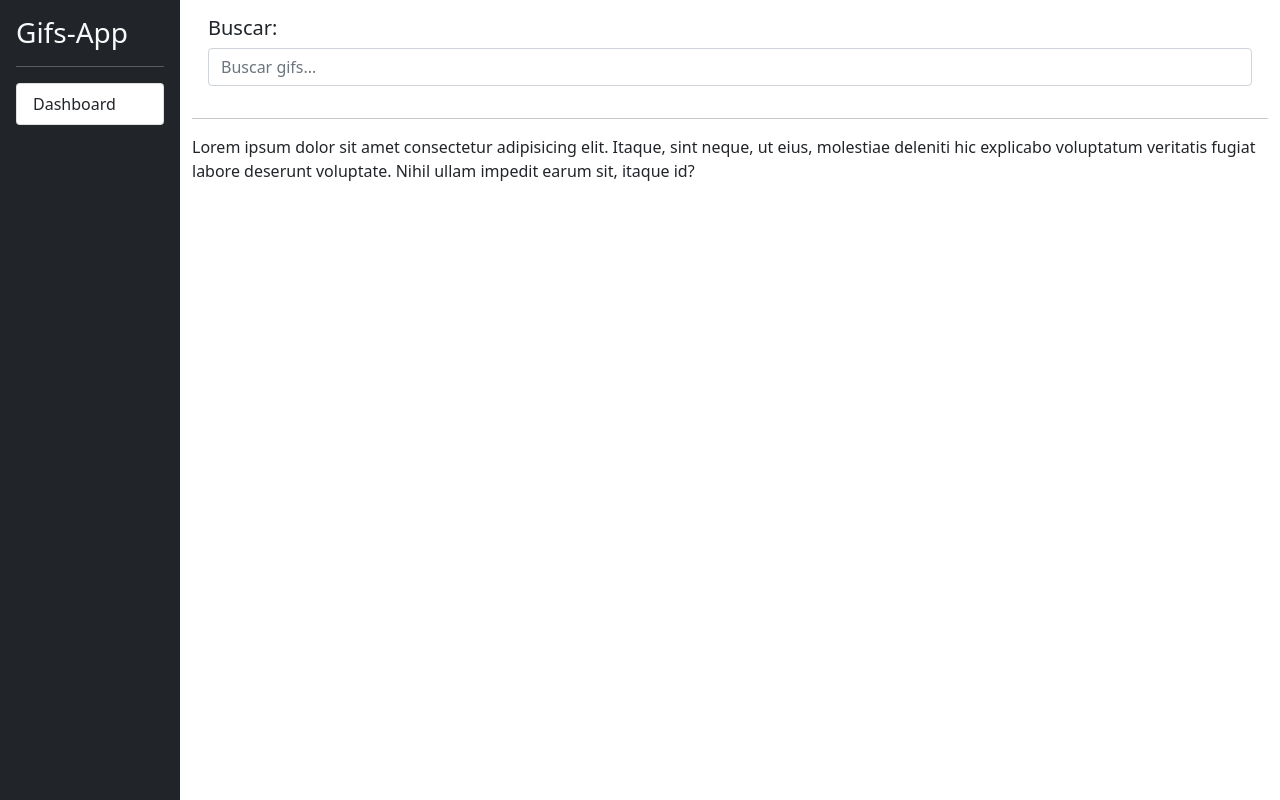
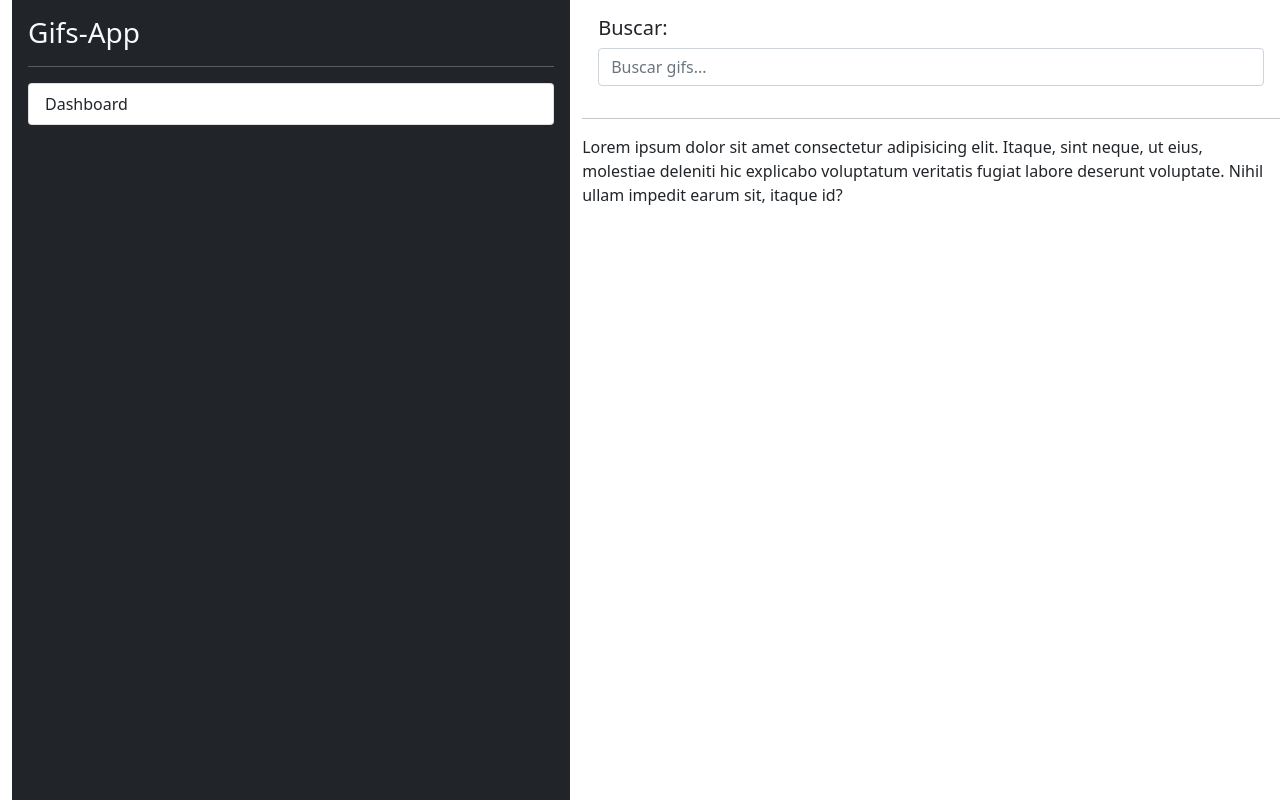
Before and after one commit to patts10/angular-gifApp, an Angular app: page / in a window 1280 px wide. Built offline with nearby package versions, Linux system fonts and the light colour scheme.

Commit message:
create gifs module and gifsPage component

```diff
--- a/src/app/app.component.html
+++ b/src/app/app.component.html
@@ -2,24 +2,9 @@
 <div class="d-flex">
 
 <!-- SideBar -->
-<app-sidebar></app-sidebar>
+<app-sidebar class="container"></app-sidebar>
 <!-- End SideBar -->
 
-  <div class="container">
-    <div class="row p-3">
-      <div class="col">
-        <h5>Buscar:</h5>
-        <input type="text" class="form-control" placeholder="Buscar gifs...">
-      </div>
-
-    </div>
-
-    <hr />
-
-    <div class="col">
-      Lorem ipsum dolor sit amet consectetur adipisicing elit. Itaque, sint neque, ut eius, molestiae deleniti hic explicabo voluptatum veritatis fugiat labore deserunt voluptate. Nihil ullam impedit earum sit, itaque id?
-    </div>
-
-  </div>
+ <app-gifs-page></app-gifs-page>
 
 </div>
--- a/src/app/app.module.ts
+++ b/src/app/app.module.ts
@@ -3,6 +3,7 @@
 
 import { AppComponent } from './app.component';
 import { SharedModule } from './shared/shared.module';
+import { GifsModule } from './gifs/gifs.module';
 
 @NgModule({
   declarations: [
@@ -10,7 +11,8 @@
   ],
   imports: [
     BrowserModule,
-    SharedModule
+    SharedModule,
+    GifsModule
   ],
   providers: [],
   bootstrap: [AppComponent]
--- /dev/null
+++ b/src/app/gifs/gifs-page/gifs-page.component.html
@@ -0,0 +1,13 @@
+  <div class="row p-3">
+    <div class="col">
+      <h5>Buscar:</h5>
+      <input type="text" class="form-control" placeholder="Buscar gifs...">
+    </div>
+
+  </div>
+
+  <hr />
+
+  <div class="col">
+    Lorem ipsum dolor sit amet consectetur adipisicing elit. Itaque, sint neque, ut eius, molestiae deleniti hic explicabo voluptatum veritatis fugiat labore deserunt voluptate. Nihil ullam impedit earum sit, itaque id?
+  </div>
--- /dev/null
+++ b/src/app/gifs/gifs-page/gifs-page.component.ts
@@ -0,0 +1,16 @@
+import { Component, OnInit } from '@angular/core';
+
+@Component({
+  selector: 'app-gifs-page',
+  templateUrl: './gifs-page.component.html',
+  styles: [
+  ]
+})
+export class GifsPageComponent implements OnInit {
+
+  constructor() { }
+
+  ngOnInit(): void {
+  }
+
+}
```
Also changed, not shown: src/app/gifs/gifs.module.ts (added, +18 -0 lines).
